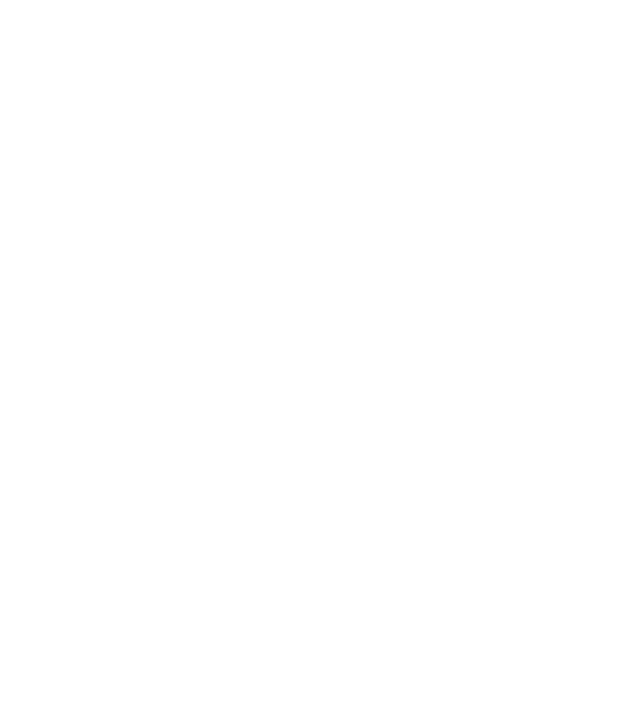
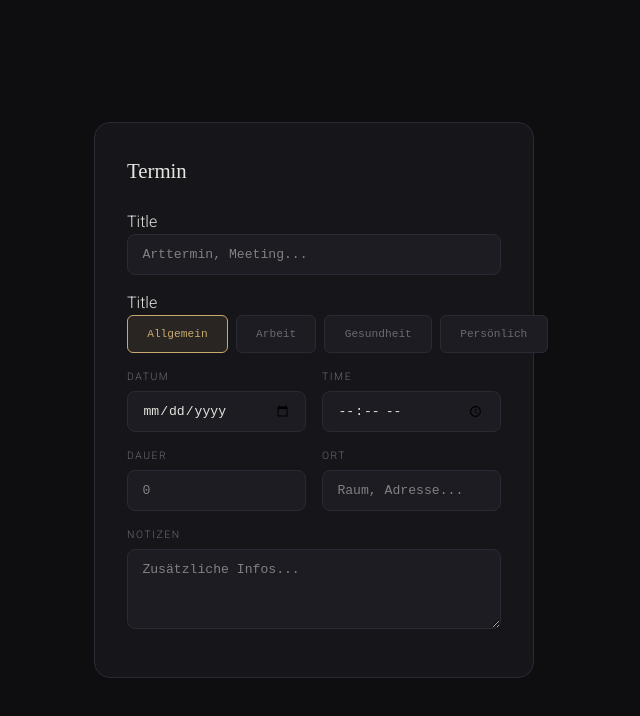
Before and after one commit to Zeeshan-001/TerminPlanung, a React (Vite) app: page / in a window 1280 px wide. Shown: the top 716 px of the page, without its empty margins (326-966 px from the left). Built offline with nearby package versions, Linux system fonts and the light colour scheme.

Commit message:
AppointmentForm

```diff
--- a/index.html
+++ b/index.html
@@ -3,6 +3,9 @@
   <head>
     <meta charset="UTF-8" />
     <link rel="icon" type="image/svg+xml" href="/vite.svg" />
+    <link rel="preconnect" href="https://fonts.googleapis.com" />
+    <link rel="preconnect" href="https://fonts.gstatic.com" crossorigin />
+    <link href="https://fonts.googleapis.com/css2?family=Roboto:ital,wght@0,100..900;1,100..900&display=swap" rel="stylesheet" />
     <meta name="viewport" content="width=device-width, initial-scale=1.0" />
     <title>terminplanner</title>
   </head>
--- a/src/App.css
+++ b/src/App.css
@@ -1,4 +1,6 @@
-root {
+@import "tailwindcss";
+
+:root {
   --bg: #0e0e10;
   --surface: #16161a;
   --card: #1c1c22;
@@ -10,6 +12,14 @@
   --danger: #e06c75;
   --success: #98c379;
   --today: rgba(200, 169, 110, 0.12);
+
+  --gap-sm: 0.5rem;
+  --gap-md: 1rem;
+  --transition: all 0.2s ease;
+  --radius: 8px;
+
+  --color-arbeit: #f97316;
+  --bg-arbeit: #fff7ed;
 }
 
 * {
@@ -19,13 +29,16 @@
 }
 
 body {
-  font-family: "DM Mono", monospace;
+  font-family: "Roboto", sans-serif;
+  font-optical-sizing: auto;
+  font-weight: 300;
+  font-style: normal;
   background: var(--bg);
   color: var(--text);
   min-height: 100vh;
   display: grid;
-  grid-template-columns: 300px 1fr;
-  grid-template-rows: 64px 1fr;
+  /* grid-template-columns: 300px 1fr;
+  grid-template-rows: 64px 1fr; */
 }
 
 /* Header */
@@ -589,6 +602,9 @@
 
 .form-group {
   margin-bottom: 1rem;
+
+  display: flex;
+  flex-direction: column;
 }
 .form-label {
   font-size: 0.65rem;
@@ -637,7 +653,7 @@
 }
 .cat-btn {
   flex: 1;
-  padding: 0.4rem;
+  padding: 0.6rem 1.2rem;
   border-radius: 6px;
   border: 1px solid var(--border);
   background: var(--card);
@@ -759,3 +775,183 @@
   left: -4px;
   top: -3.5px;
 }
+
+/* =========================
+   FLEX CONTAINER
+========================= */
+.flex {
+  display: flex;
+}
+.inline-flex {
+  display: inline-flex;
+}
+
+/* =========================
+   FLEX DIRECTION
+========================= */
+.flex-row {
+  flex-direction: row;
+}
+.flex-row-reverse {
+  flex-direction: row-reverse;
+}
+.flex-col {
+  flex-direction: column;
+}
+.flex-col-reverse {
+  flex-direction: column-reverse;
+}
+
+/* =========================
+   FLEX WRAP
+========================= */
+.flex-wrap {
+  flex-wrap: wrap;
+}
+.flex-nowrap {
+  flex-wrap: nowrap;
+}
+.flex-wrap-reverse {
+  flex-wrap: wrap-reverse;
+}
+
+/* =========================
+   JUSTIFY CONTENT (Main Axis)
+========================= */
+.justify-start {
+  justify-content: flex-start;
+}
+.justify-center {
+  justify-content: center;
+}
+.justify-end {
+  justify-content: flex-end;
+}
+.justify-between {
+  justify-content: space-between;
+}
+.justify-around {
+  justify-content: space-around;
+}
+.justify-evenly {
+  justify-content: space-evenly;
+}
+
+/* =========================
+   ALIGN ITEMS (Cross Axis)
+========================= */
+.items-start {
+  align-items: flex-start;
+}
+.items-center {
+  align-items: center;
+}
+.items-end {
+  align-items: flex-end;
+}
+.items-stretch {
+  align-items: stretch;
+}
+.items-baseline {
+  align-items: baseline;
+}
+
+/* =========================
+   ALIGN CONTENT (Multi-line)
+========================= */
+.content-start {
+  align-content: flex-start;
+}
+.content-center {
+  align-content: center;
+}
+.content-end {
+  align-content: flex-end;
+}
+.content-between {
+  align-content: space-between;
+}
+.content-around {
+  align-content: space-around;
+}
+.content-stretch {
+  align-content: stretch;
+}
+
+/* =========================
+   FLEX GROW / SHRINK
+========================= */
+.flex-1 {
+  flex: 1 1 0%;
+}
+.flex-auto {
+  flex: 1 1 auto;
+}
+.flex-initial {
+  flex: 0 1 auto;
+}
+.flex-none {
+  flex: none;
+}
+
+.grow {
+  flex-grow: 1;
+}
+.grow-0 {
+  flex-grow: 0;
+}
+
+.shrink {
+  flex-shrink: 1;
+}
+.shrink-0 {
+  flex-shrink: 0;
+}
+
+/* =========================
+   ALIGN SELF
+========================= */
+.self-auto {
+  align-self: auto;
+}
+.self-start {
+  align-self: flex-start;
+}
+.self-center {
+  align-self: center;
+}
+.self-end {
+  align-self: flex-end;
+}
+.self-stretch {
+  align-self: stretch;
+}
+.self-baseline {
+  align-self: baseline;
+}
+
+/* =========================
+   GAP
+========================= */
+.gap-0 {
+  gap: 0;
+}
+.gap-1 {
+  gap: 0.25rem;
+}
+.gap-2 {
+  gap: 0.5rem;
+}
+.gap-3 {
+  gap: 1rem;
+}
+.gap-4 {
+  gap: 1.5rem;
+}
+
+.row-gap-1 {
+  row-gap: 0.25rem;
+}
+.col-gap-1 {
+  column-gap: 0.25rem;
+}
--- a/src/App.tsx
+++ b/src/App.tsx
@@ -1,15 +1,13 @@
 import { useRef, useState } from "react";
 import "./App.css";
-
-function validatePeriod(start: Date, end: Date): boolean {
-  if (Number.isNaN(start.getTime()) || Number.isNaN(end.getTime)) {
-    throw new Error("Invalid Date");
-  }
-  return start.getTime() < end.getTime();
-}
+import AppointmentForm from "@features/appointments/components/AppointmentForm";
 
 function App() {
-  return <></>;
+  return (
+    <>
+      <AppointmentForm />
+    </>
+  );
 }
 
 export default App;
--- /dev/null
+++ b/src/features/appointments/components/AppointmentForm.tsx
@@ -0,0 +1,51 @@
+import * as React from "react";
+import Button from "src/shared/ui/utils/Button";
+import Input from "src/shared/ui/utils/Input";
+
+const AppointmentForm = () => {
+  return (
+    <div className="modal">
+      <div className="modal-title">Termin</div>
+      <div className="form-group flex flex-col">
+        <label htmlFor="form-label">Title</label>
+        <input type="text" className="form-input" name="form-label" id="eventTitle" placeholder="Arttermin, Meeting..." />
+      </div>
+
+      <div className="form-group">
+        <label htmlFor="form-label">Title</label>
+
+        <div className="category-selector">
+          <Button type="button" klasses="cat-btn selected-other" data-cat="other">
+            Allgemein
+          </Button>
+          <Button type="button" klasses="cat-btn bg-red" data-cat="arbeit">
+            Arbeit
+          </Button>
+          <Button type="button" klasses="cat-btn" data-cat="gesundheit">
+            Gesundheit
+          </Button>
+          <Button type="button" klasses="cat-btn" data-cat="persönlich">
+            Persönlich
+          </Button>
+        </div>
+      </div>
+
+      <div className="form-row">
+        <Input type="date" klasses="form-input" label="Datum" />
+        <Input type="time" klasses="form-input" label="Time" />
+      </div>
+
+      <div className="form-row">
+        <Input type="number" klasses="form-input" placeholder="0" label="Dauer" />
+        <Input type="text" klasses="form-input" placeholder="Raum, Adresse..." label="Ort" />
+      </div>
+
+      <div className="form-group">
+        <label className="form-label">Notizen</label>
+        <textarea className="form-textarea" id="eventNotes" placeholder="Zusätzliche Infos..."></textarea>
+      </div>
+    </div>
+  );
+};
+
+export default AppointmentForm;
--- /dev/null
+++ b/src/shared/ui/utils/Button.tsx
@@ -0,0 +1,15 @@
+import type { JSX, ButtonHTMLAttributes } from "react";
+
+interface ButtonProps extends ButtonHTMLAttributes<HTMLButtonElement> {
+  klasses?: string;
+}
+
+const Button = ({ klasses, children, ...props }: ButtonProps) => {
+  return (
+    <button className={klasses} {...props}>
+      {children}
+    </button>
+  );
+};
+
+export default Button;
--- /dev/null
+++ b/src/shared/ui/utils/Input.tsx
@@ -0,0 +1,20 @@
+import type { InputHTMLAttributes, JSX } from "react";
+
+interface InputProps extends InputHTMLAttributes<HTMLInputElement> {
+  klasses?: string;
+  label: string;
+}
+
+const Input = ({ klasses, label, id, ...props }: InputProps): JSX.Element => {
+  const inputId = id || `input-${label.replace(/\s+/g, "-").toLowerCase()}`;
+  return (
+    <div className="form-group">
+      <label className="form-label" htmlFor={inputId}>
+        {label}
+      </label>
+      <input className={klasses} name={inputId} {...props} />
+    </div>
+  );
+};
+
+export default Input;
```
Also changed, not shown: src/features/appointments/components/AppointmentList.tsx (added), src/features/appointments/store/AppointmentProvider.tsx (added), src/features/appointments/store/useAppointments.ts (added).
